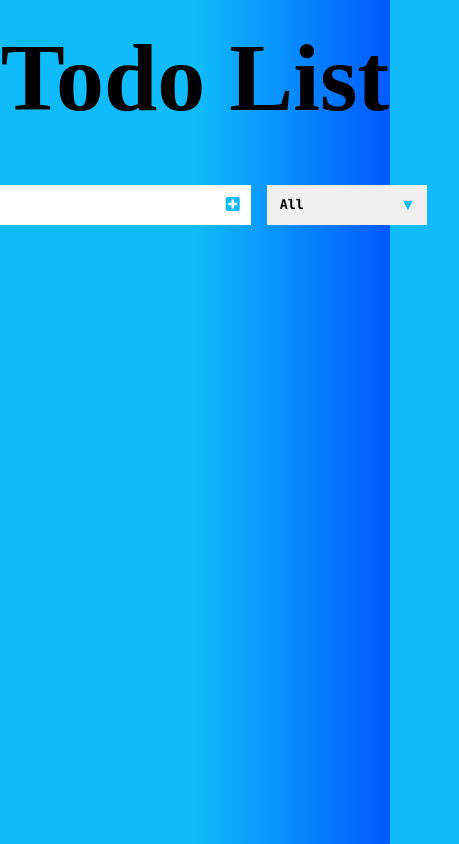
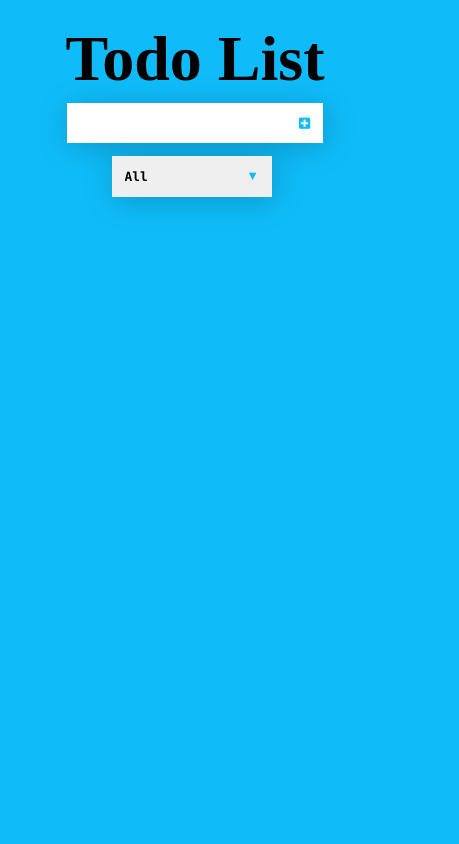
Before and after one commit to vishal00923/todo-app, a React (Create React App) app: page / in a window 390 px wide. Shown: the whole page, 459 px wide, since content can reach past the window. Built offline with nearby package versions, Linux system fonts and the light colour scheme; a web font is replaced by a local one.

Commit message:
Components : Update

```diff
--- a/src/App.css
+++ b/src/App.css
@@ -10,18 +10,22 @@
 
 body {
     font-family: 'Cute Font', cursive;
-    background-image: linear-gradient(to right, #0fbcf9 50%, #0059ff 100%);
+    background: #0fbcf9;
     max-height: 100vh;
-}
-
-.app {
-    text-align: center;
 }
 
 header h1 {
     font-size: 6rem;
+    text-align: center;
 }
 
 header {
     margin-top: 1.4rem;
 }
+
+/*=========================== MEDIA QUERIES ==========================*/
+@media screen and (max-width: 665px) {
+    header h1 {
+        font-size: 4rem;
+    }
+}
--- a/src/App.js
+++ b/src/App.js
@@ -45,7 +45,7 @@ const App = () => {
     };
 
     return (
-        <div className="app">
+        <div>
             <header>
                 <h1>Todo List</h1>
             </header>
--- a/src/components/Form.css
+++ b/src/components/Form.css
@@ -11,11 +11,13 @@
 }
 
 .todo-box input {
-    width: 20rem;
-    padding: 0.8rem;
+    width: 24rem;
+    padding: 1.2rem;
     border: none;
     font-family: 'Consolas';
+    font-size: 1.2rem;
     font-weight: 600;
+    box-shadow: 2px 4px 32px rgba(0, 0, 0, 0.2);
 }
 
 .todo-box input:focus {
@@ -29,7 +31,7 @@
 .todo-btn {
     position: absolute;
     right: 0;
-    padding: 0.7rem;
+    padding: 1.2rem;
     cursor: pointer;
     background: rgb(255, 255, 255);
     border: none;
@@ -42,12 +44,7 @@
 
 .fa-plus {
     color: #0fbcf9;
-    font-size: 1rem;
-}
-
-.filter-todo {
-    padding: 0.8rem;
-    border: none;
+    font-size: 1.2rem;
 }
 
 /*======================== CUSTOM SELECTOR ================================*/
@@ -65,13 +62,17 @@ select {
     margin-right: 2rem;
     position: relative;
     overflow: hidden;
+    box-shadow: 2px 4px 32px rgba(0, 0, 0, 0.2);
 }
 
 .filter-todo {
+    width: 12rem;
+    padding: 1.2rem;
+    border: none;
+    font-family: 'Consolas';
+    font-size: 1.2rem;
+    font-weight: 600;
     cursor: pointer;
-    width: 10rem;
-    font-family: 'Consolas';
-    font-weight: 600;
 }
 
 .select-box::after {
@@ -79,6 +80,49 @@ select {
     color: #0fbcf9;
     position: absolute;
     right: 0;
-    padding: 0.7rem;
+    padding: 1.4rem;
     cursor: pointer;
 }
+
+/*=========================== MEDIA QUERIES ==========================*/
+@media screen and (max-width: 665px) {
+    .todo-form {
+        margin-bottom: 1.2rem;
+    }
+
+    .todo-form__container {
+        margin-top: 0.4rem;
+        row-gap: 0.8rem;
+        flex-direction: column;
+        align-items: center;
+    }
+
+    .todo-box input {
+        width: 16rem;
+        padding: 0.8rem;
+        font-size: 0.8rem;
+    }
+
+    .todo-btn {
+        padding: 0.8rem;
+    }
+
+    .fa-plus {
+        font-size: 0.8rem;
+    }
+
+    .filter-todo {
+        width: 10rem;
+        padding: 0.8rem;
+        font-size: 0.8rem;
+    }
+
+    .select-box {
+        margin-right: 0.4rem;
+    }
+
+    .select-box::after {
+        padding: 0.8rem;
+        font-size: 0.8rem;
+    }
+}
--- a/src/components/Todo.css
+++ b/src/components/Todo.css
@@ -42,3 +42,23 @@
     text-decoration: line-through;
     opacity: 0.5;
 }
+
+/*=========================== MEDIA QUERIES ==========================*/
+@media screen and (max-width: 665px) {
+    .todo {
+        width: 18rem;
+        font-size: 1.2rem;
+        margin-right: 0.06rem;
+    }
+
+    .complete-btn,
+    .trash-btn {
+        padding: 0.6rem;
+    }
+}
+
+@media screen and (min-width: 768px) {
+    .todo {
+        width: 28rem;
+    }
+}
```
